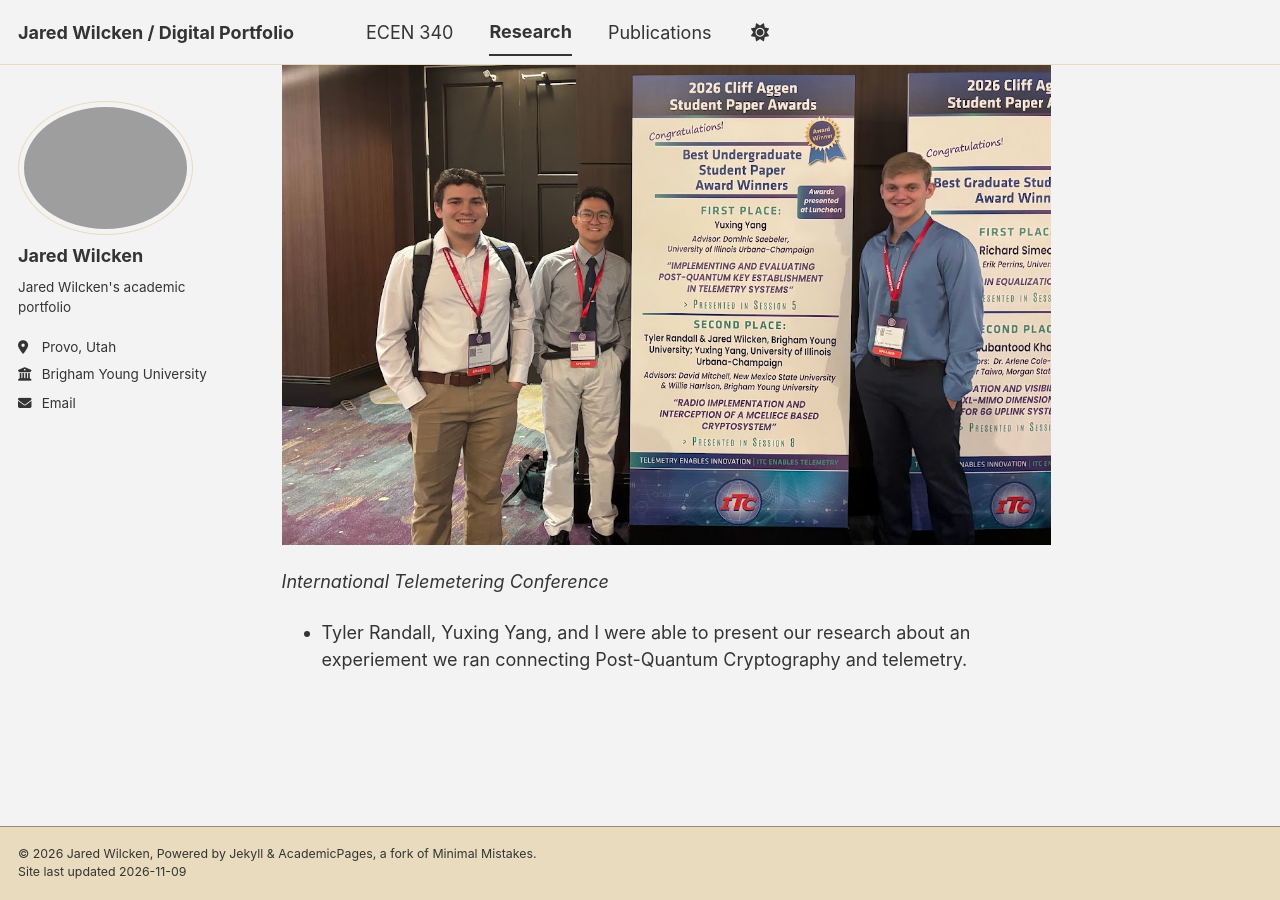
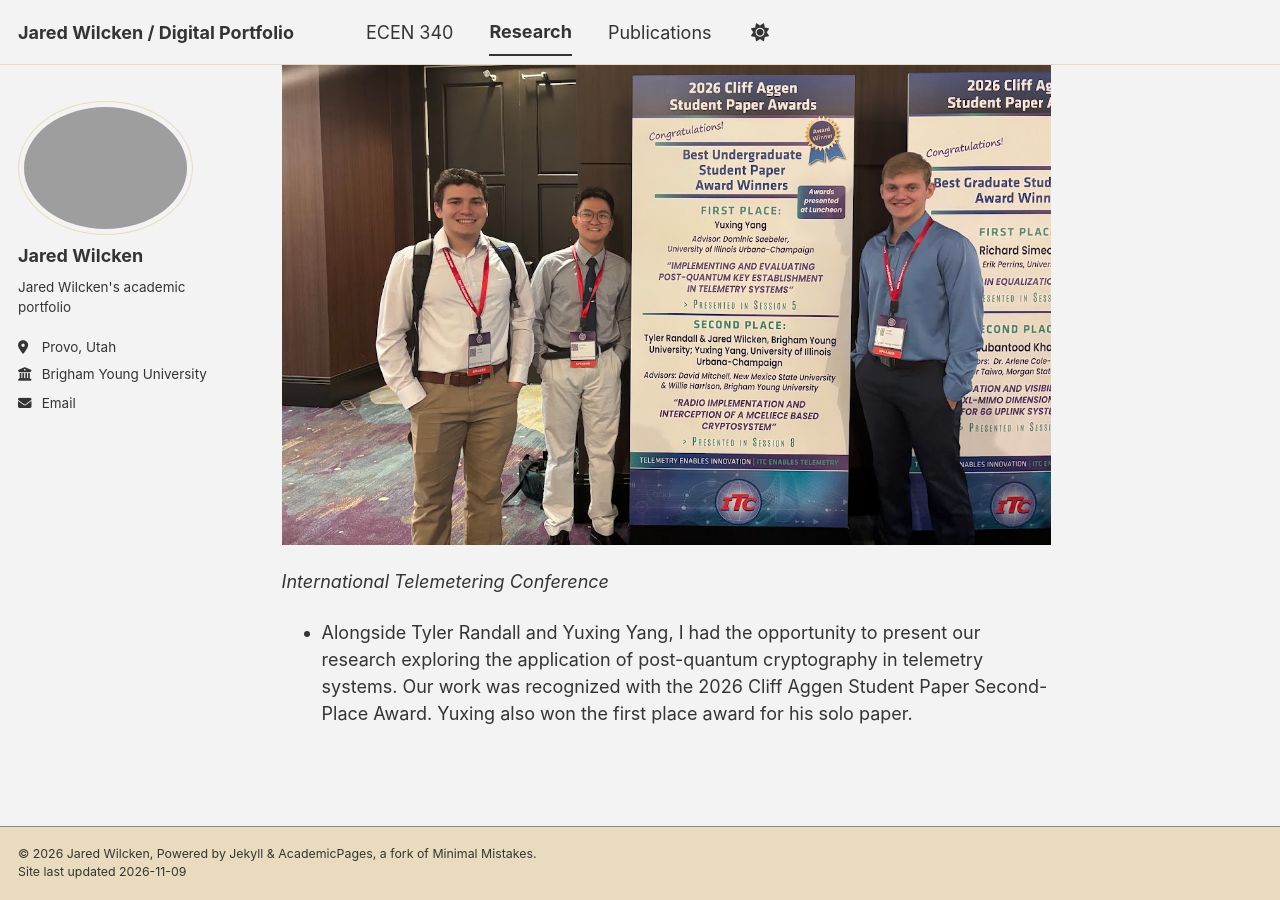
Before and after one commit to jaredwilcken2989/jaredwilcken2989.github.io, a Jekyll site: the page built from _pages/research.md, in a window 1280 px wide and 900 px high, scrolled down 987 px. Built offline with Jekyll 4.4.1, drawn with Linux system fonts in a browser that asks for light colours; a style sheet for code colours, icons or effects is not loaded.

Commit message:
Update research.md

```diff
--- a/_pages/research.md
+++ b/_pages/research.md
@@ -17,7 +17,7 @@ author_profile: true
 ![Immerse 2026](/images/nasit-2026.jpg)
 
 *International Telemetering Conference*
-* Tyler Randall, Yuxing Yang, and I were able to present our research about an experiement we ran connecting Post-Quantum Cryptography and telemetry.
+* Alongside Tyler Randall and Yuxing Yang, I had the opportunity to present our research exploring the application of post-quantum cryptography in telemetry systems. Our work was recognized with the 2026 Cliff Aggen Student Paper Second-Place Award. Yuxing also won the first place award for his solo paper.
 
 <!--
 ## Projects
```
